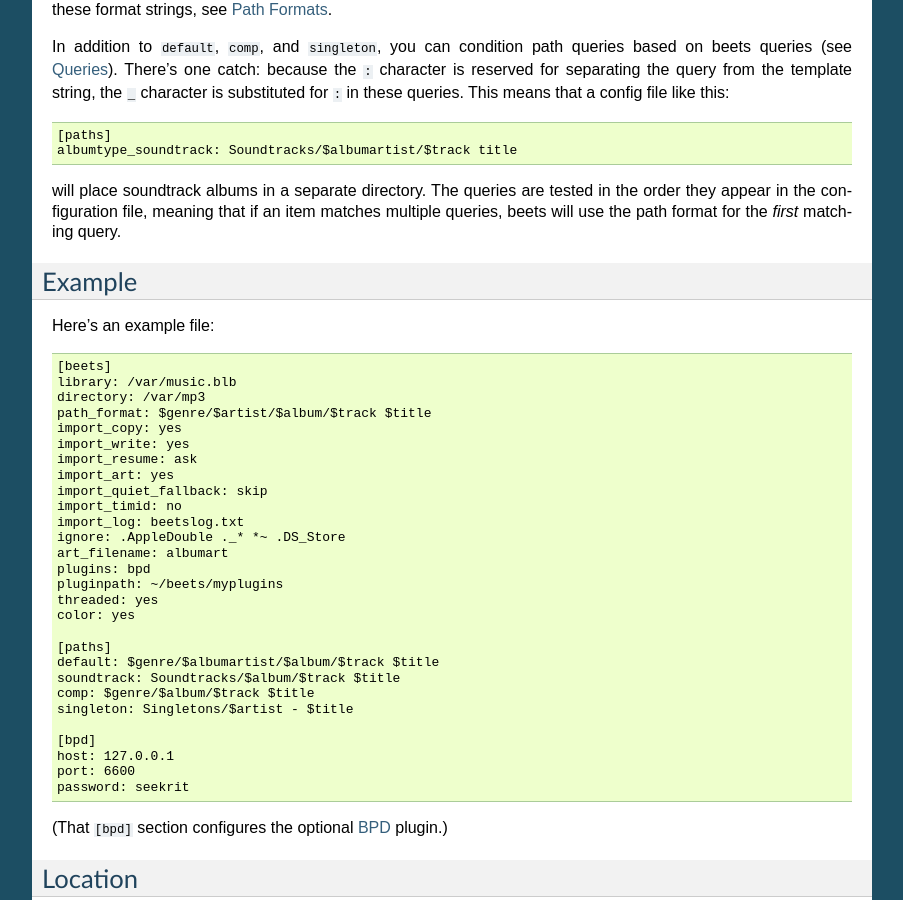
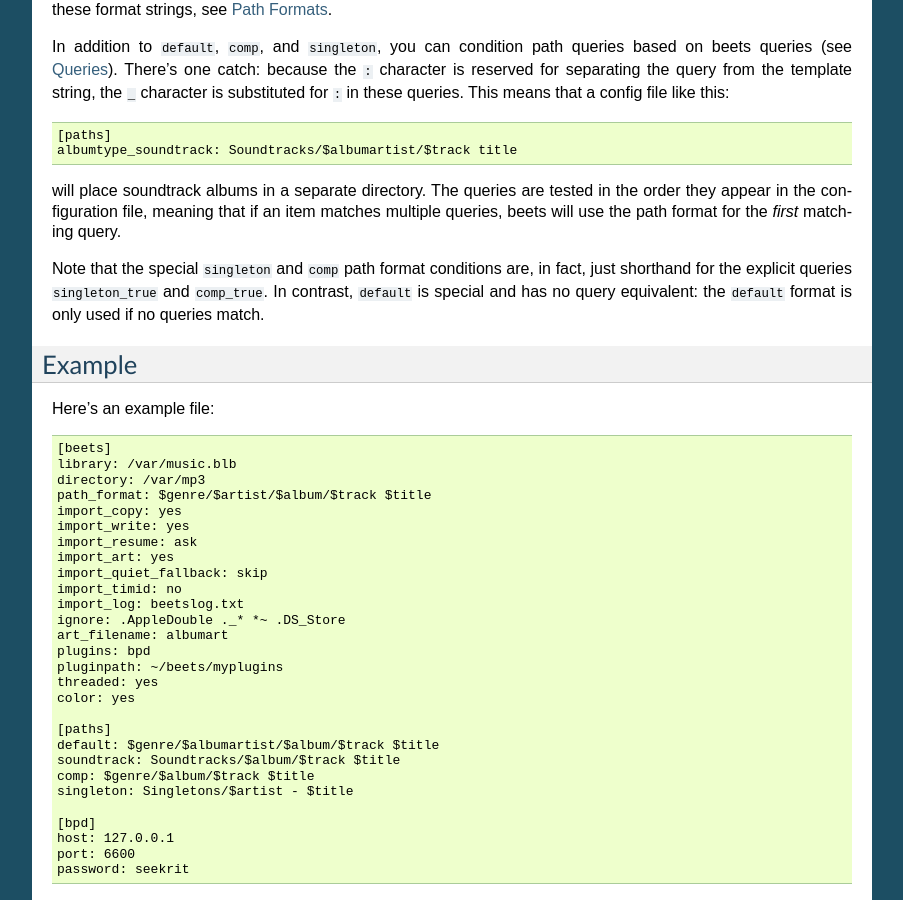
Before and after one commit to google-code-export/beets, a Sphinx documentation site: the page built from docs/reference/config.rst, in a window 1280 px wide and 900 px high, scrolled down 2530 px. Shown: the whole window, without its empty margins (198-1101 px from the left). Built offline with Sphinx 7.4.7, drawn with Linux system fonts in a browser that asks for light colours.

Commit message:
explain shorthand query keys

```diff
--- a/docs/reference/config.rst
+++ b/docs/reference/config.rst
@@ -165,6 +165,11 @@
 the order they appear in the configuration file, meaning that if an item matches
 multiple queries, beets will use the path format for the *first* matching query.
 
+Note that the special ``singleton`` and ``comp`` path format conditions are, in
+fact, just shorthand for the explicit queries ``singleton_true`` and
+``comp_true``. In contrast, ``default`` is special and has no query equivalent:
+the ``default`` format is only used if no queries match.
+
 Example
 -------
 
```
